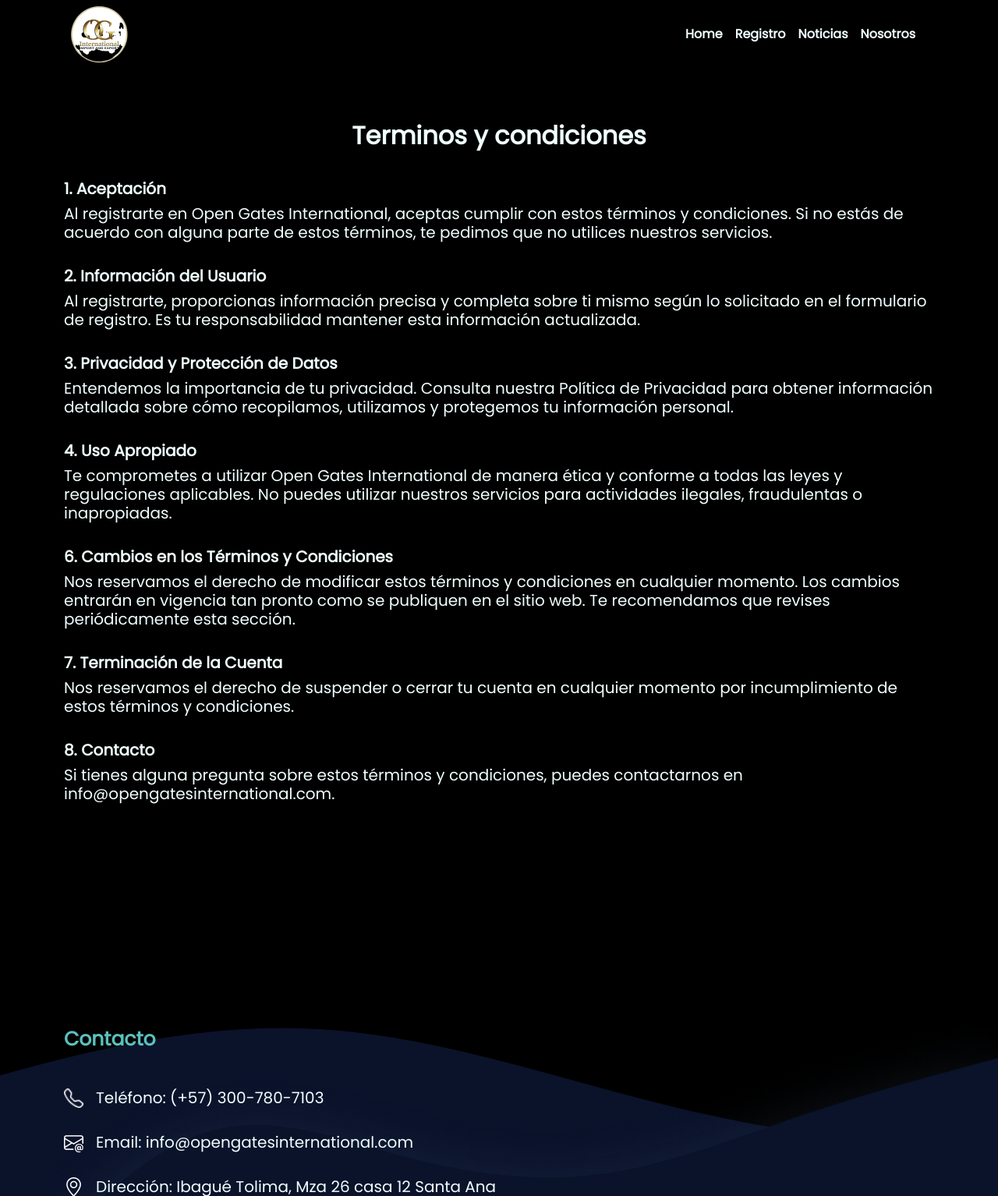
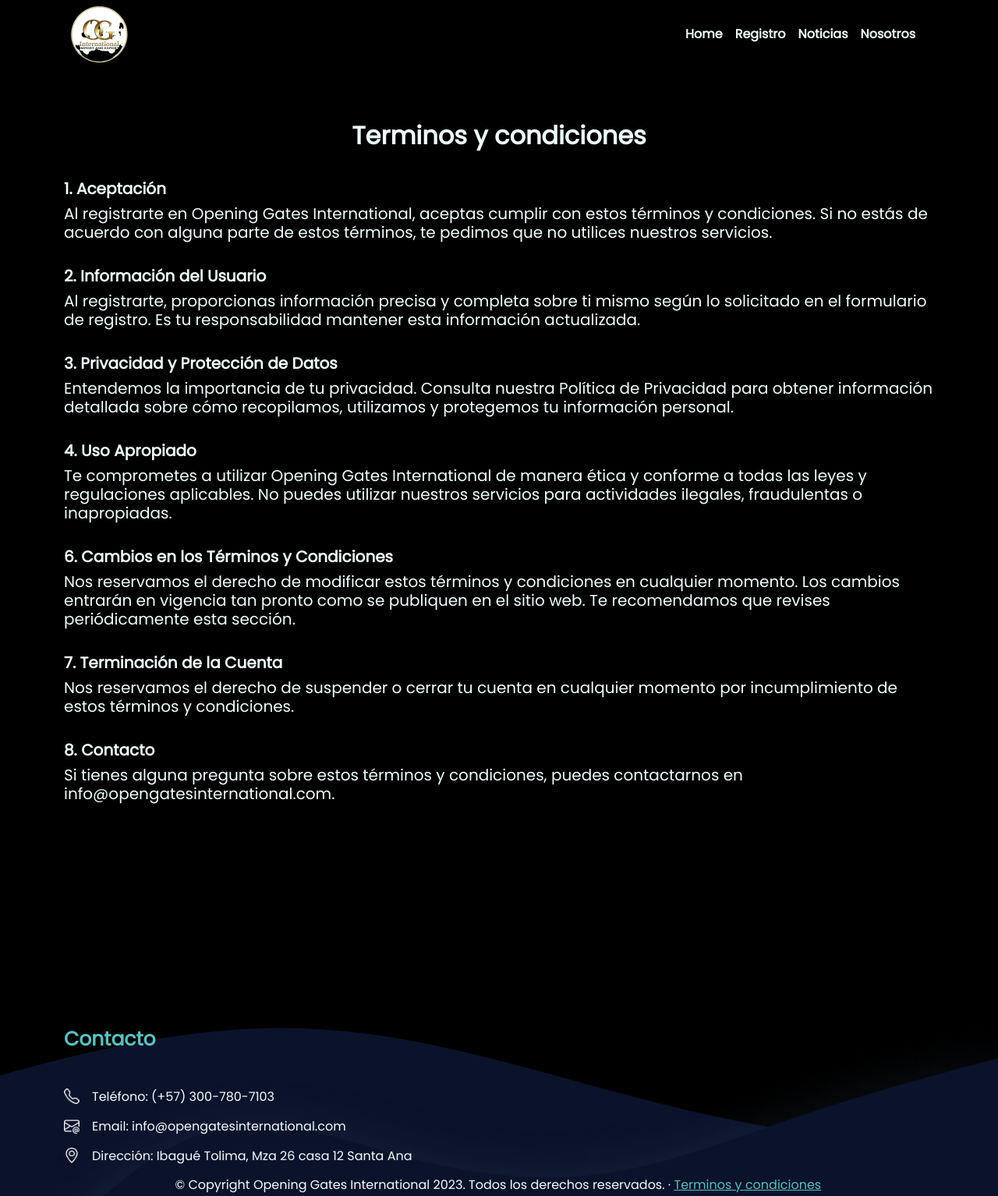
Before and after one commit to dondiegorada/opengatesinternational, a PHP site: page /terminos.php in a window 1280 px wide. Shown: the part 15-1549 px from the top of the page at 78% size. Run offline with PHP 8.4, Linux system fonts and the light colour scheme; some web fonts are replaced.

Commit message:
Modified: Se cambian algunos tamaños de fuentes y contenido a nivel general

```diff
--- a/components/footer.html
+++ b/components/footer.html
@@ -8,35 +8,35 @@
           <ul class="list-unstyled mt-5">
             <li>
               <h5 class="d-flex">
-                <img src="./media/img/phone.png" width="25" height="25" class="mr-1" alt="" />
-                <div>Teléfono: (+57) 300-780-7103</div>
+                <img src="./media/img/phone.png" width="20" height="20" class="mr-1" alt="" />
+                <p class="h6">Teléfono: (+57) 300-780-7103</p>
               </h5>
-            </li><br>
+            </li>
 
             <li>
               <h5 class="d-flex">
-                <img src="./media/img/email.png" width="25" height="25" class="mr-1" alt="" />
-                <div>Email: info@opengatesinternational.com</div>
+                <img src="./media/img/email.png" width="20" height="20" class="mr-1" alt="" />
+                <p class="h6">Email: info@opengatesinternational.com</p>
               </h5>
-            </li><br>
+            </li>
 
             <li>
               <h5 class="d-flex">
-                <img src="./media/img/location.png" width="25" height="25" class="mr-1" alt="" />
-                <div>Dirección: Ibagué Tolima, Mza 26 casa 12 Santa Ana</div>
+                <img src="./media/img/location.png" width="20" height="20" class="mr-1" alt="" />
+                <p class="h6">Dirección: Ibagué Tolima, Mza 26 casa 12 Santa Ana</p>
               </h5>
-            </li><br>
+            </li>
 
             <li>
               <div class="row justify-content-center">
                 <div class="col-xxl-10 col-lg-9 col-md-12">
-                  <h5>
-                    &copy; Copyright Open Gates International 2023. Todos los derechos reservados. &middot;
+                  <h6>
+                    &copy; Copyright Opening Gates International 2023. Todos los derechos reservados. &middot;
                     <a href="./terminos.php" style="color: #5BC0BE;">Terminos y condiciones</a>
-                  </h5>
+                  </h6>
                 </div>
 
-                <div class="col hstack gap-5 justify-content-center mt-sm-5">
+                <div class="col hstack gap-5 justify-content-center">
                   <a href="https://www.facebook.com/LuciStudiosWeb/?ref=pages_you_manage" target="_blank" class="text-white">
                     <img src="./media/img/facebook.png" />
                   </a>
--- a/list/panel.php
+++ b/list/panel.php
@@ -30,7 +30,7 @@
     <div class="container p-4">
       <header>
         <h2 class="text-light">
-          <img src="../media/img/logo.png" alt="logo open gates international" height="60" class="rounded-circle"> Panel Administrativo
+          <img src="../media/img/logo.png" alt="logo Opening Gates International" height="60" class="rounded-circle"> Panel Administrativo
         </h2>
       </header>
 
--- a/nosotros.php
+++ b/nosotros.php
@@ -19,7 +19,7 @@
         <div class="row justify-content-center">
           <div class="col-lxx-6 col-md-11 col-sm-12 p-4">
             <h2 class="fw-bold text-primary mb-3">Nuestro compromiso</h2>
-            <p class="h5 mb-5">
+            <p class="h6 mb-5">
               Queremos compartir contigo nuestra historia, valores y el propósito que impulsa cada acción que tomamos. Somos más que una plataforma, compañía de oportunidades laborales; somos un equipo comprometido en construir puentes hacia el éxito profesional en Europa para los usuarios de América Central y del Sur.
             </p>
           </div>
--- a/process/customers.process.php
+++ b/process/customers.process.php
@@ -48,7 +48,7 @@
 
         //   // Destinatarios
         //   $mail -> setFrom($email, $nombres);   // Establecer de quién se enviará el mensaje
-        //   $mail -> addAddress('johndev983@gmail.com', 'Open Gates International');   // Establecer a donde se enviará el mensaje
+        //   $mail -> addAddress('johndev983@gmail.com', 'Opening Gates International');   // Establecer a donde se enviará el mensaje
         //  // $mail -> addCC('diego@lucistudio.info','Diego');
         //   //$mail -> addCC('bryansugi@gmail.com','Bryan');
         //   $mail -> addReplyTo($email, $nombres);   // A quien se respondera el email
--- a/register.php
+++ b/register.php
@@ -62,10 +62,10 @@
                   <input type="email" id="email" class="form-control" aria-describedby="passwordHelpBlock" required />
                 </div>
 
-                <!-- <div class="col-md-12 mb-4">
+                <div class="col-md-12 mb-4">
                   <label for="formFileSm" class="form-label">Hoja de vida</label>
                   <input class="form-control form-control" id="formFileSm" type="file">
-                </div> -->
+                </div>
 
                 <div class="col-md-12 mb-4">
                   <div class="mb-3">
--- a/styles/styles.css
+++ b/styles/styles.css
@@ -386,10 +386,6 @@
     margin-bottom: 0.5rem;
   }
 
-  .mt-sm-5 {
-    margin-top: 3rem;
-  }
-
   .h-sm-30 {
     height: 300px;
   }
--- a/terminos.php
+++ b/terminos.php
@@ -26,7 +26,7 @@
 
             <h5 class="fw-bold">1. Aceptación</h5>
             <p class="h5">
-              Al registrarte en Open Gates International, aceptas cumplir con estos términos y condiciones. Si no estás de acuerdo con alguna parte de estos términos, te pedimos que no utilices nuestros servicios.
+              Al registrarte en Opening Gates International, aceptas cumplir con estos términos y condiciones. Si no estás de acuerdo con alguna parte de estos términos, te pedimos que no utilices nuestros servicios.
             </p><br />
 
             <h5 class="fw-bold">2. Información del Usuario</h5>
@@ -41,7 +41,7 @@
 
             <h5 class="fw-bold">4. Uso Apropiado</h5>
             <p class="h5">
-              Te comprometes a utilizar Open Gates International de manera ética y conforme a todas las leyes y regulaciones aplicables. No puedes utilizar nuestros servicios para actividades ilegales, fraudulentas o inapropiadas.
+              Te comprometes a utilizar Opening Gates International de manera ética y conforme a todas las leyes y regulaciones aplicables. No puedes utilizar nuestros servicios para actividades ilegales, fraudulentas o inapropiadas.
             </p><br />
 
             <h5 class="fw-bold">6. Cambios en los Términos y Condiciones</h5>
```
Also changed, not shown: index.php (+12 -12 lines), README.md.
